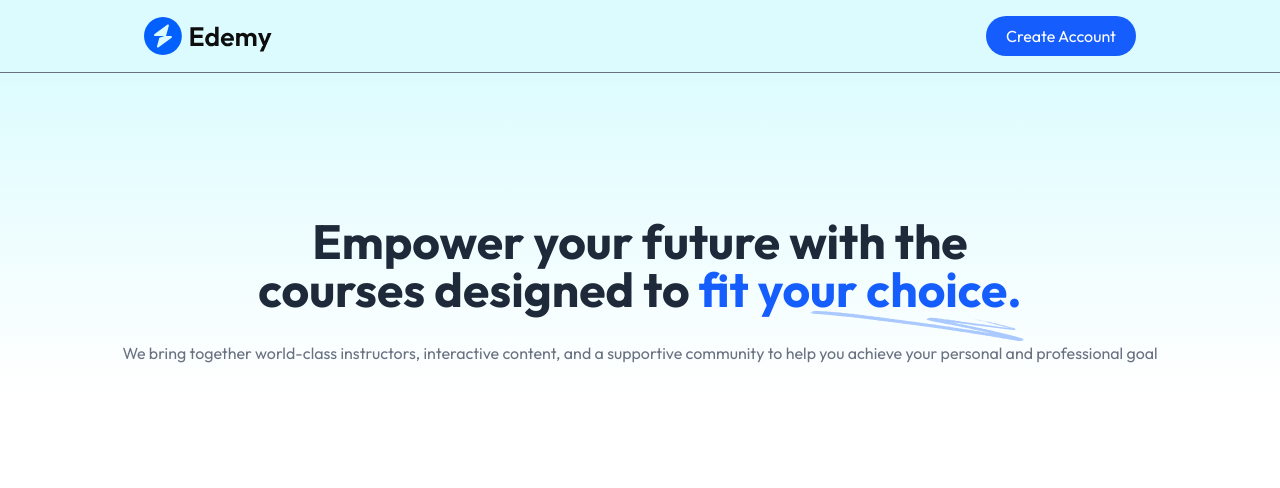
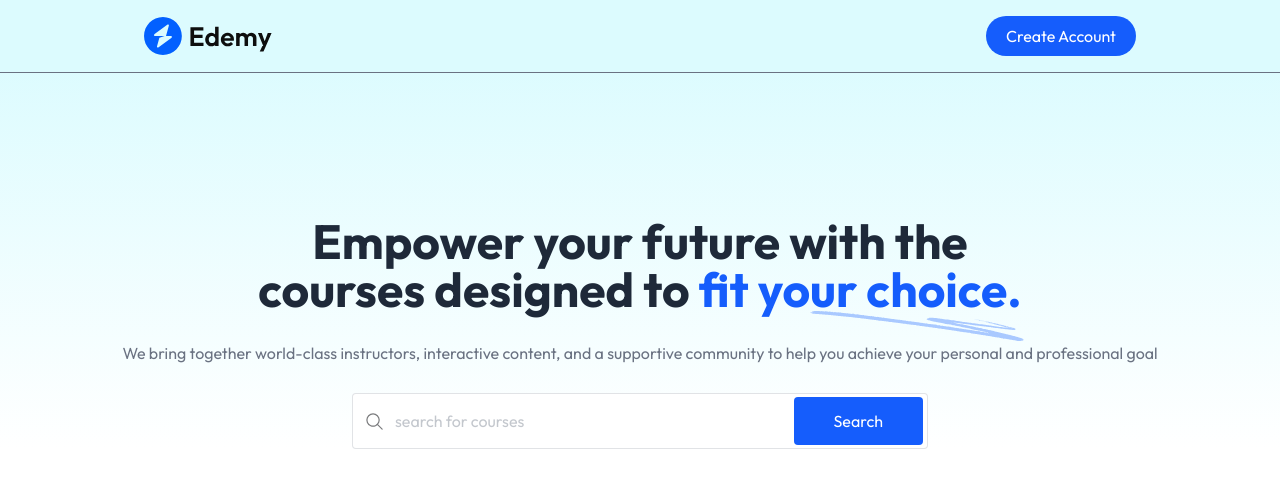
Before and after one commit to banerjee-ishita123/Learning-Management-System, a React (Vite) app in the folder client/: page / in a window 1280 px wide. Shown: the top 488 px of the page. Built offline with nearby package versions, Linux system fonts and the light colour scheme; no server answers.

Commit message:
SearchBar added

```diff
--- a/client/src/components/student/Companies.jsx
+++ b/client/src/components/student/Companies.jsx
@@ -3,7 +3,8 @@
 const Companies = () => {
   return (
     <div>
-      <h1>Companies</h1>
+      <p>Trusted by Learners from </p>
+      <div></div>
     </div>
   )
 }
--- a/client/src/components/student/Hero.jsx
+++ b/client/src/components/student/Hero.jsx
@@ -1,5 +1,6 @@
 import React from 'react'
 import { assets } from '../../assets/assets'
+import SearchBar from './SearchBar'
 
 const Hero = () => {
   return (
@@ -10,6 +11,7 @@
 
       <p className='md:hidden text-gray-500 max-wl-sm mx:auto'>We bring together world-class instructors
         to help you achieve your personal and professional goal</p>
+        <SearchBar/>
     </div>
   )
 }
--- a/client/src/components/student/Navber.jsx
+++ b/client/src/components/student/Navber.jsx
@@ -4,7 +4,7 @@
 import { useClerk,UserButton,useUser } from '@clerk/clerk-react'
 const Navber = () => {
   const isCourseListPage=location.pathname.includes('/course-list')
-  const {openSignIn}=useClerk()
+  const {openSignIn}=useClerk()/* The useClerk() and useUser() hooks are from Clerk, an authentication and user management service for React applications.*/
   const {user} =useUser()
   return (
     <div className={`flex items-center justify-between px-4 sm:px-10 md:px-14 lg:px-36 border-b border-gray-500 py-4 ${isCourseListPage ? 'bg-white':'bg-cyan-100/70'}`}>
--- a/client/src/components/student/SearchBar.jsx
+++ b/client/src/components/student/SearchBar.jsx
@@ -1,13 +1,22 @@
-import React from 'react'
+import React, { useState } from 'react'
 import { assets } from '../../assets/assets'
+import { useNavigate } from 'react-router-dom'
 
-const SearchBar = () => {
+const SearchBar = ({data}) => {
+  const navigate=useNavigate()/* The useNavigate hook is from React Router and is used for programmatic navigation in React applications */
+  const[input,setInput]=useState(data?data:'')
+  const onSearchHandler=(e)=>{
+   e.preventDefault()
+   navigate('/courses-list/'+input)
+  }
   return (
-    <div>
-      <form>
-        <img src={assets.search_icon} alt=''/>
+
+      <form onSubmit={onSearchHandler} className='max-w-xl w-full md:h-14 h-12 flex items-center bg-white border border-gray-500/20 rounded '>
+        <img src={assets.search_icon} alt='search_icon' className='md:w-auto w-10 px-3 '/>
+        <input onChange={e=>setInput(e.target.value)} value={input} type='text' placeholder='search for courses' className='w-full h-full outline-none text-gray-500/80'></input>
+        <button type='submit' className='bg-blue-600 rounded text-white md:px-10 px-7 md:py-3 py-2 mx-1'>Search</button>
       </form>
-    </div>
+
   )
 }
 
```
